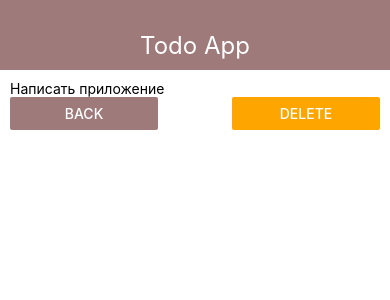
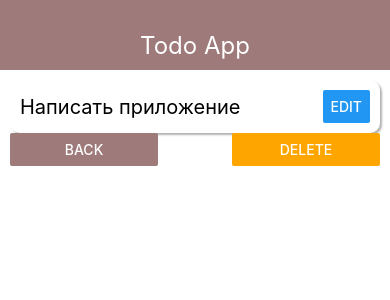
Before and after one commit to SDen4/react_native_demo_1, a React Native app: screen / in a window 390 px wide. Shown: the top 300 px of the page. Built offline with nearby package versions, Linux system fonts and the light colour scheme.

Commit message:
ui folder, card, shadows

```diff
--- a/src/screens/TodoScreen.js
+++ b/src/screens/TodoScreen.js
@@ -1,11 +1,15 @@
 import React from 'react';
 import { StyleSheet, View, Text, Button } from 'react-native';
 import { THEME } from '../theme';
+import { AppCard } from '../ui/AppCard';
 
 export const TodoScreen = ({ goBack, todo }) => {
     return (
         <View>
-            <Text>{todo.title}</Text>
+            <AppCard>
+                <Text style={styles.title}>{todo.title}</Text>
+                <Button title='Edit'/>
+            </AppCard>
             <View style={styles.buttons}>
                 <View style={styles.button}>
                     <Button color={THEME.MAIN_COLOR} title="Back" onPress={goBack} />
@@ -30,4 +34,7 @@
         flexDirection: 'row',
         justifyContent: 'space-between',
     },
+    title: {
+        fontSize: 20
+    }
 });
--- /dev/null
+++ b/src/ui/AppCard.js
@@ -0,0 +1,20 @@
+import React from 'react';
+import { StyleSheet, View } from 'react-native';
+
+export const AppCard = (props) => <View style={styles.default}>{props.children}</View>;
+
+const styles = StyleSheet.create({
+    default: {
+        padding: 10,
+        flexDirection: 'row',
+        justifyContent: 'space-between',
+        alignItems: 'center',
+        shadowColor: '#000', //only for iOS!
+        shadowRadius: 2, //only for iOS!
+        shadowOpacity: 0.3, //only for iOS!
+        shadowOffset: { width: 2, height: 2 }, //only for iOS!
+        elevation: 7, //only for Android
+        backgroundColor: '#fff',
+        borderRadius: 10,
+    },
+});
```
